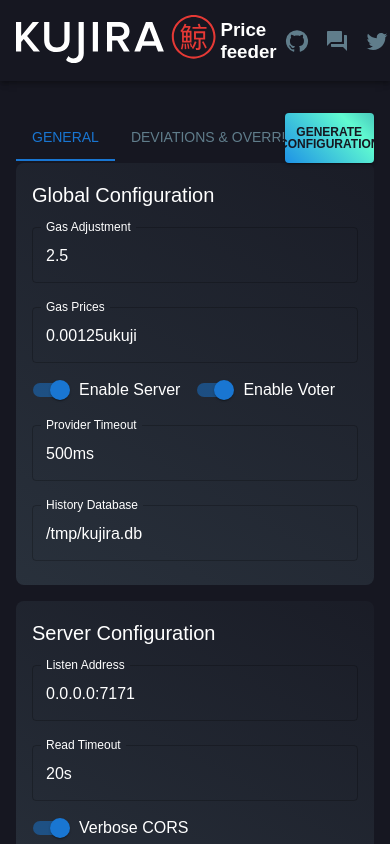
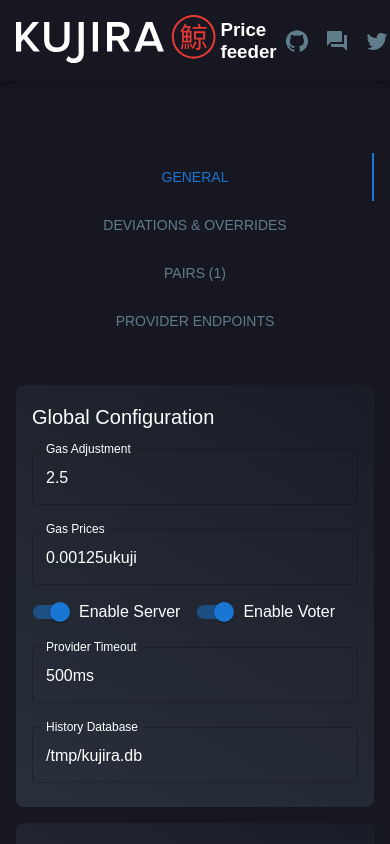
Before and after one commit to TedcryptoOrg/kujira-price-feeder-ui, a React (Create React App) app: page /form in a window 390 px wide. Shown: the top 844 px of the page. Built offline with nearby package versions, Linux system fonts and the light colour scheme.

Commit message:
chore: some fixes for mobile

```diff
--- a/src/components/configuration_form/MainForm.tsx
+++ b/src/components/configuration_form/MainForm.tsx
@@ -27,6 +27,9 @@
 import CurrencyPairsForm from "./CurrencyParisForm";
 import ProviderEndpointForm from "./ProviderEndpointForm";
 import {Tab, Tabs} from "@mui/material";
+import useMediaQuery from '@mui/material/useMediaQuery';
+import { useTheme } from '@mui/material/styles';
+import Hidden from '@mui/material/Hidden';
 
 const json2toml = require('json2toml');
 
@@ -36,6 +39,9 @@
 });
 
 const MainForm: React.FC = () => {
+    const theme = useTheme();
+    const matches = useMediaQuery(theme.breakpoints.up('sm'));
+
     const location = useLocation();
     const jsonData = location.state?.jsonData as KujiraPriceFeederConfig;
 
@@ -235,8 +241,15 @@
                 open={snackbarDetails.open}
             />
             <Grid container>
-                <Grid item xs={9}>
-                    <Tabs value={tabValue} onChange={handleTabChange}>
+                <Grid item xs={12} md={9}>
+                    <Tabs
+                        value={tabValue}
+                        onChange={handleTabChange}
+                        variant="scrollable"
+                        allowScrollButtonsMobile
+                        orientation={matches ? "horizontal" : "vertical"}
+                        scrollButtons
+                    >
                         <Tab label="General" />
                         <Tab label="Deviations & Overrides" />
                         <Tab style={{ minWidth: 120 }} label={
@@ -245,13 +258,15 @@
                         <Tab label="Provider Endpoints" />
                     </Tabs>
                 </Grid>
-                <Grid item xs={3}>
+                <Hidden mdDown>
+                    <Grid item md={3}>
                         <Box display="flex" justifyContent="flex-end">
                             <Button type="submit" variant="contained" color="primary">
                                 Generate Configuration
                             </Button>
                         </Box>
                     </Grid>
+                </Hidden>
             </Grid>
             {tabValue === 0 && (
                 <Grid container spacing={2}>
@@ -329,6 +344,15 @@
                     </Grid>
                 </Grid>
             )}
+            <Hidden mdUp>
+                    <Grid item padding={4}>
+                        <Box display="flex" justifyContent="flex-end">
+                            <Button type="submit" variant="contained" color="primary" fullWidth>
+                                Generate Configuration
+                            </Button>
+                        </Box>
+                    </Grid>
+            </Hidden>
         </form>
     );
 };
```
Lines whose indentation alone changed are shown as unchanged.
